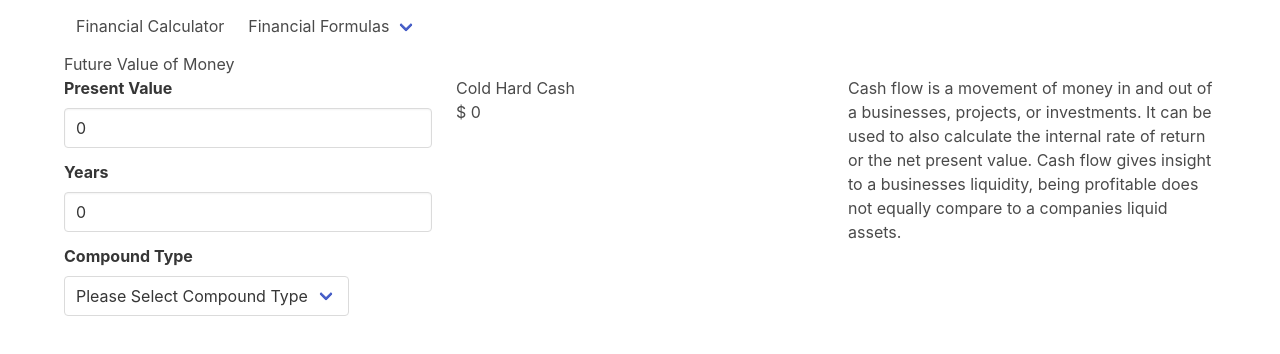
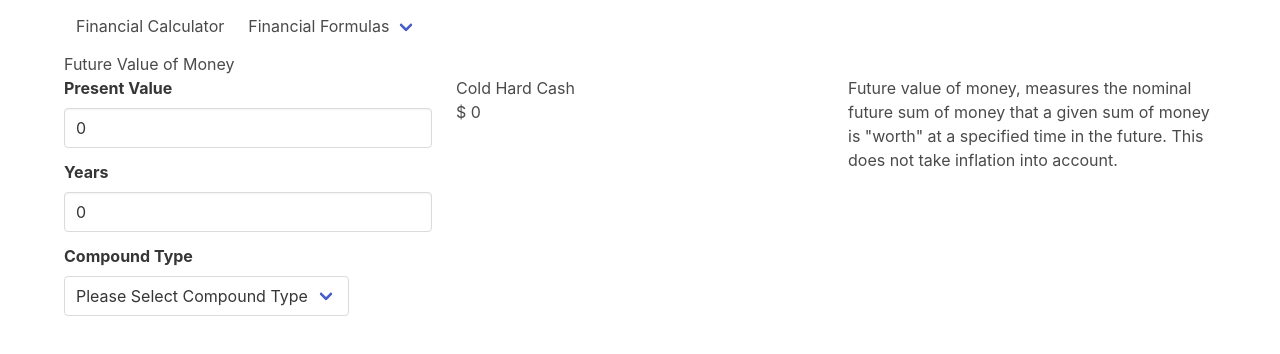
Before and after one commit to DerekVance/Financial-Calculator, an Angular app: page /future-value in a window 1280 px wide. Shown: the top 354 px of the page. Built offline with nearby package versions, Linux system fonts and the light colour scheme.

Commit message:
updated description info for future value of money

```diff
--- a/src/app/future-value/future-value.component.html
+++ b/src/app/future-value/future-value.component.html
@@ -32,10 +32,9 @@
   </div>
   <div class="column">
     <p>
-      Cash flow is a movement of money in and out of a businesses, projects, or
-      investments. It can be used to also calculate the internal rate of return or
-      the net present value. Cash flow gives insight to a businesses liquidity,
-      being profitable does not equally compare to a companies liquid assets.
+        Future value of money, measures the nominal future sum of money that a given
+        sum of money is "worth" at a specified time in the future. This does not take
+        inflation into account.
     </p>
   </div>
 </div>
```
